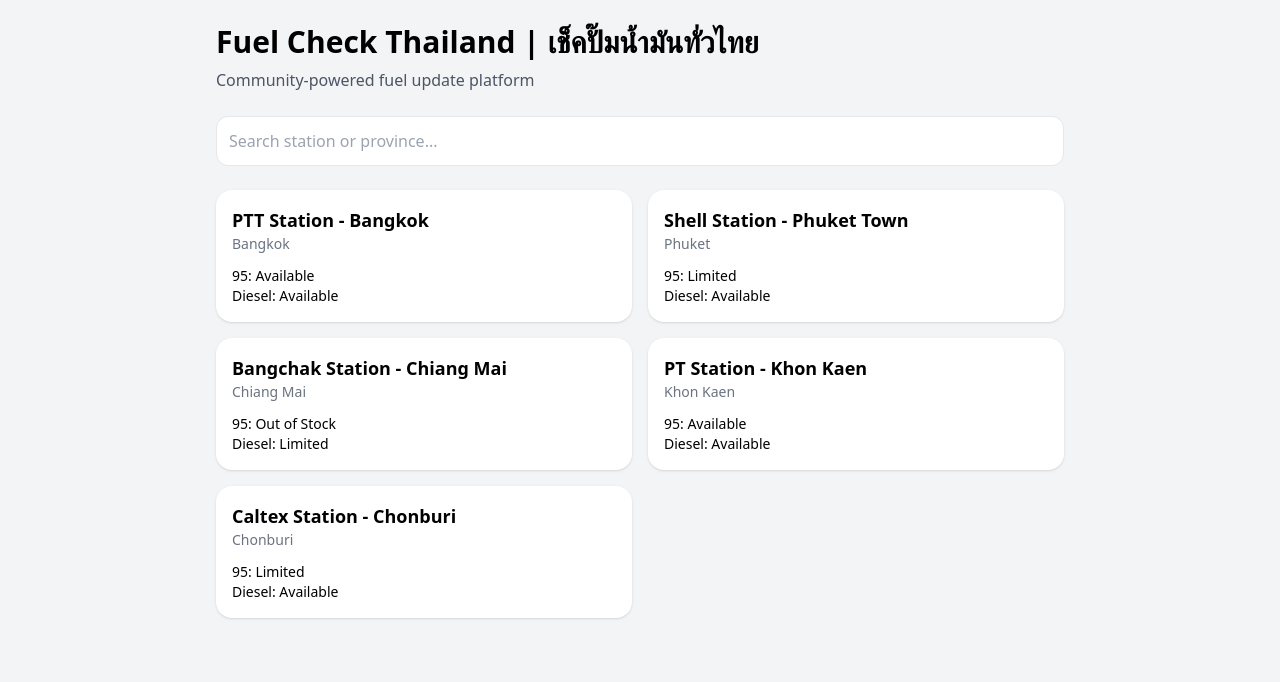
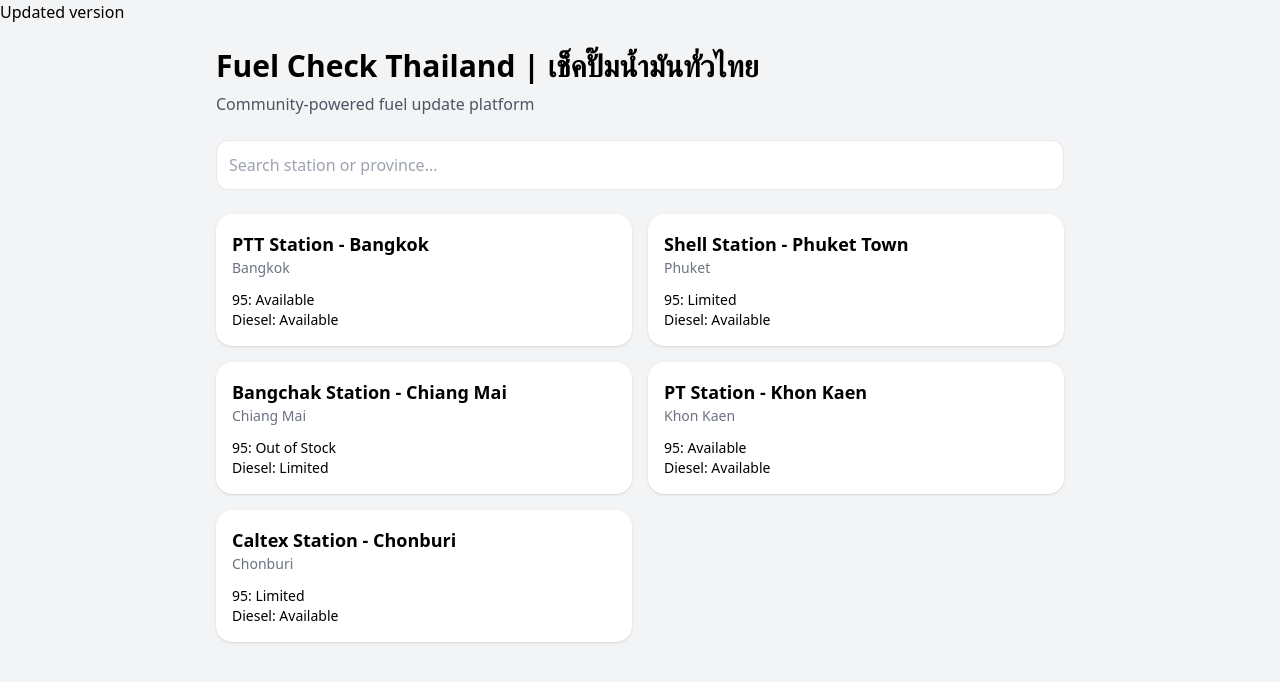
Before and after one commit to sunny8ay/fuel-check-thailand, a plain HTML site: page index.html in a window 1280 px wide. Drawn offline with nearby package versions, Linux system fonts and the light colour scheme.

Commit message:
Update index.html

```diff
--- a/index.html
+++ b/index.html
@@ -4,7 +4,7 @@
 <head>
   <meta charset="UTF-8" />
   <title>Fuel Check Thailand | เช็คปั๊มน้ำมันทั่วไทย</title>
-  <meta name="viewport" content="width=device-width, initial-scale=1.0" />
+  <p>Updated version</p>  <meta name="viewport" content="width=device-width, initial-scale=1.0" />
   <script src="https://cdn.tailwindcss.com"></script>
 </head>
 <body class="bg-gray-100">
```
